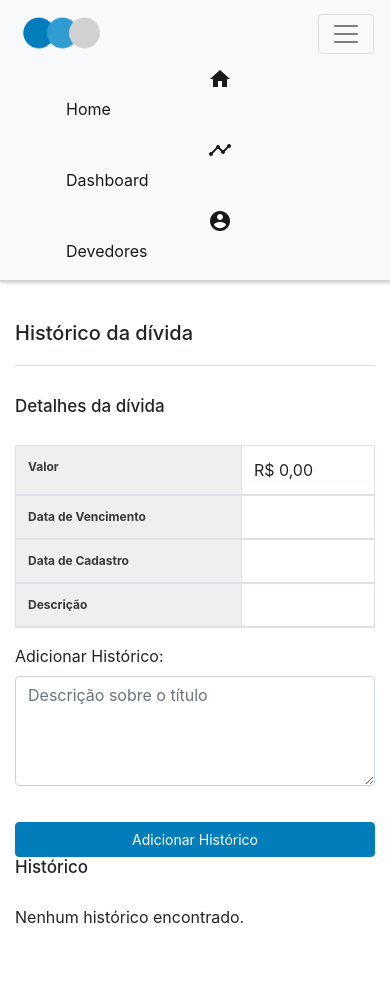
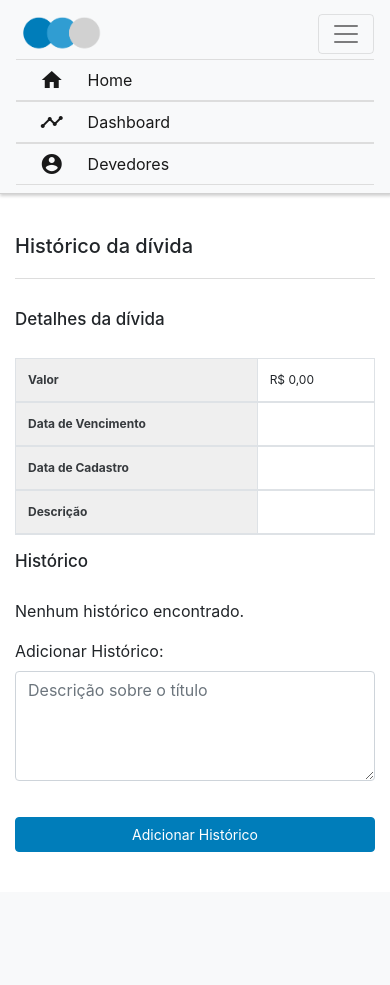
Before and after one commit to felipemagueta/cad-devedores-crud, a PHP site: page /devedores/dividas-historico in a window 390 px wide, after a click that opens the changed part. After the commit the page ends 892 px from the top, so only its background shows below. Run offline with PHP 8.4, Linux system fonts and the light colour scheme; data comes from the database, SQL or seed files in the repository; data that the repository does not hold is empty; some libraries are stand-ins or nearby versions.

Commit message:
Ajustes Mobile

```diff
--- a/assets/css/custom.css
+++ b/assets/css/custom.css
@@ -174,3 +174,53 @@ a.btn.btn-info {
     color: #fff;
     text-shadow: 1px 1px 3px #333;
 }
+
+.table-responsive{
+    display: inline-table;
+}
+
+@media screen and (max-width: 768px) {
+
+    .table-responsive {
+        display: block;
+    }
+
+    nav.navbar.navbar-expand-lg.navbar-light.bg-light {
+        width: 100%;
+    }
+
+    .iconavbar {
+        width: 20%;
+        float: left;
+    }
+
+    ul.navbar-nav.mr-auto {
+        padding-left: 0px;
+    }
+
+    a.nav-link {
+        border-top-style: solid;
+        border-width: thin;
+        border-color: #ddd;
+    }
+
+    .dash {
+        width: 99%;
+        margin-right: .5%;
+        display: inline-block;
+        height: 100px;
+        background-color: var(--azulforte);
+        margin-top: 20px;
+    }
+
+    .container {
+        max-width: 100%;
+        overflow: auto;
+        overflow-x: auto;
+    }
+
+    table.table.table-bordered {
+        font-size: 12px;
+    }
+
+}
--- a/views/devedores/index.php
+++ b/views/devedores/index.php
@@ -3,7 +3,7 @@
     <?php if (!$data['devedores']) { ?>
         <p class="empty">Nenhum devedor encontrado.</p>
     <?php } else { ?>
-        <table class="table table-bordered">
+        <table class="table table-bordered table-responsive">
             <thead>
                 <tr>
                     <th>Nome</th>
--- a/views/dividas-historico/index.php
+++ b/views/dividas-historico/index.php
@@ -2,9 +2,9 @@
     <h3>Histórico da dívida</h3>
 
     <div class="row">
-        <div class="col-sm-5">
+        <div class="col-sm-5 col-md-5 col-xs-12">
             <h4>Detalhes da dívida</h4>
-            <table class="table table-bordered">
+            <table class="table table-bordered  ">
                 <thead>
                     <tr>
                         <th>Valor</th>
@@ -25,6 +25,28 @@
                 </thead>
             </table>
 
+
+        </div>
+
+        <div class="col-sm-7 col-md-7 col-xs-12 historico">
+            <h4>Histórico</h4>
+            <?php if (!$data['historico']) { ?>
+                <p class="empty">Nenhum histórico encontrado.</p>
+            <?php } else { ?>
+                <div class="historicobox">
+                <table class="table table-bordered ">
+                    <tbody>
+                        <?php foreach ($data['historico'] as $historico) { ?>
+                            <tr>
+                                <td><?= $historico->descricao_historico ?></td>
+                                <td><?= $this->helper->dateTimeFormatPt($historico->data_cadastro) ?></td>
+                            </tr>
+                        <?php } ?>
+                    </tbody>
+                </table>
+                </div>
+            <?php } ?>
+
             <form method="POST" action="<?= URLBASE ?>dividas-historico/salvar/divida/<?= $data['divida']->hash ?>">
                 <div class="form-group">
                     <div class="row">
@@ -38,27 +60,5 @@
             </form>
         </div>
 
-        <div class="col-sm-7">
-            <h4>Histórico</h4>
-            <?php if (!$data['historico']) { ?>
-                <p class="empty">Nenhum histórico encontrado.</p>
-            <?php } else { ?>
-                <div class="historicobox">
-                <table class="table table-bordered">
-                    <tbody>
-                        <?php foreach ($data['historico'] as $historico) { ?>
-                            <tr>
-                                <td><?= $historico->descricao_historico ?></td>
-                                <td><?= $this->helper->dateTimeFormatPt($historico->data_cadastro) ?></td>
-                            </tr>
-                        <?php } ?>
-                    </tbody>
-                </table>
-                </div>
-            <?php } ?>
-
-
-        </div>
-
     </div>
 </div>
```
Also changed, not shown: views/dividas/index.php (+13 -12 lines).
